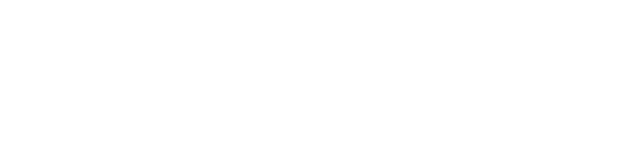
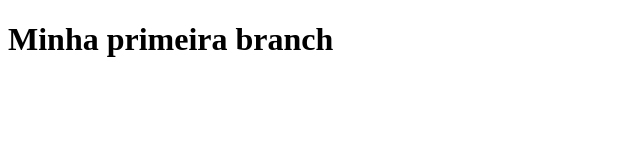
Before and after one commit to gabrielrochass/projeto-caminhos-digitais, a plain HTML site: page index.html in a window 1280 px wide. Shown: the whole page, without its empty margins (0-640 px from the left). Drawn offline with Linux system fonts and the light colour scheme.

Commit message:
consertei o bug

```diff
--- a/index.html
+++ b/index.html
@@ -6,6 +6,6 @@
     <title>Document</title>
 </head>
 <body>
-
+    <h1>Minha primeira branch</h1>
 </body>
 </html>
```
